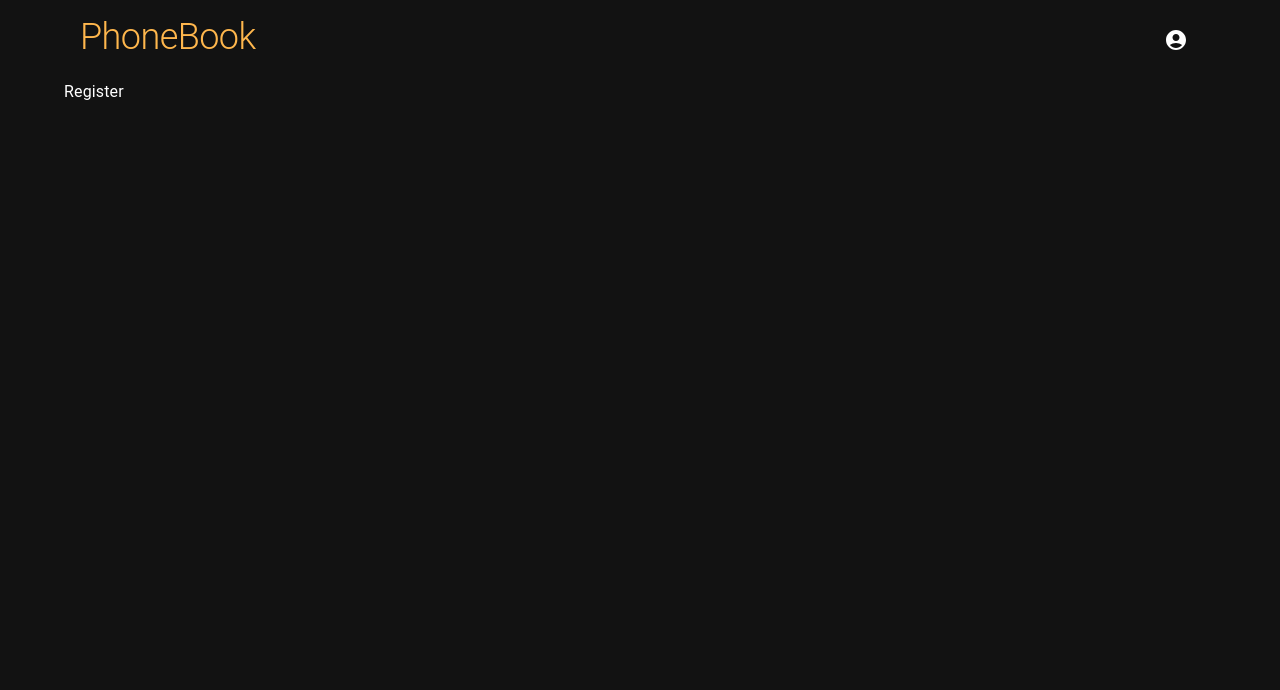
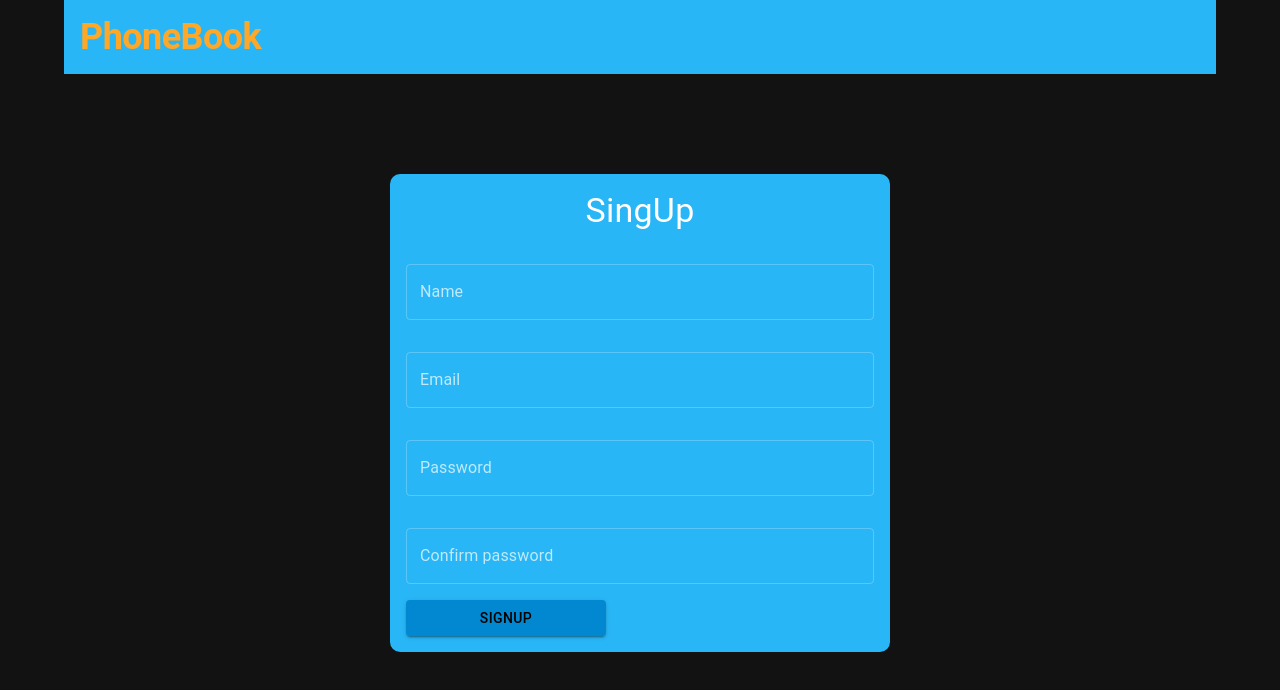
Before and after one commit to QuickerMaths/Phonebook, a React (Vite) app: page /#/register in a window 1280 px wide. Shown: the top 690 px of the page. Built offline with nearby package versions, Linux system fonts and the light colour scheme.

Commit message:
finished register component and its functionality

```diff
--- a/src/App.jsx
+++ b/src/App.jsx
@@ -11,7 +11,7 @@ const Register = lazy(() => import("./pages/register/Register"));
 
 const App = () => {
   return (
-    <Container sx={{ minHeight: "100vh" }}>
+    <Container sx={{ minheight: "100vh" }}>
       <Routes>
         <Route path="/" element={<SharedLayout />}>
           <Route index element={<Home />} />
--- /dev/null
+++ b/src/components/formUI/input-field/InputField.jsx
@@ -0,0 +1,29 @@
+import React from "react";
+import { FormLabel, TextField } from "@mui/material";
+import { useField } from "formik";
+import PropTypes from "prop-types";
+
+const InputField = ({ name, ...props }) => {
+  const [field, meta] = useField(name);
+
+  const config = {
+    ...field,
+    ...props,
+    placeholder: `Enter ${name}`,
+    variant: "outlined",
+    fullWidth: true,
+  };
+
+  if (meta && meta.touched && meta.error) {
+    config.error = true;
+    config.helperText = meta.error;
+  }
+
+  return <TextField {...config} sx={{ mt: 4 }} />;
+};
+
+InputField.propTypes = {
+  name: PropTypes.string.isRequired,
+};
+
+export default InputField;
--- /dev/null
+++ b/src/components/formUI/submit-button/SubmitButton.jsx
@@ -0,0 +1,35 @@
+import React from "react";
+import { Button } from "@mui/material";
+import { useFormikContext } from "formik";
+import PropTypes from "prop-types";
+import { useSelector } from "react-redux";
+
+const SubmitButton = ({ action }) => {
+  const { submitForm } = useFormikContext();
+  const { loading } = useSelector((state) => state.authSlice);
+
+  return (
+    <Button
+      variant="contained"
+      onClick={() => submitForm()}
+      sx={{
+        mt: 2,
+        minWidth: 200,
+        backgroundColor: "primary.dark",
+        "&:hover": {
+          backgroundColor: "primary.main",
+          opacity: [0.9, 0.8, 0.7],
+          color: "primary.contrastText",
+        },
+      }}
+    >
+      {loading ? "Loading..." : action}
+    </Button>
+  );
+};
+
+SubmitButton.propTypes = {
+  action: PropTypes.string.isRequired,
+};
+
+export default SubmitButton;
--- a/src/components/header/Header.jsx
+++ b/src/components/header/Header.jsx
@@ -1,10 +1,14 @@
 import React, { useState } from "react";
+import { useSelector } from "react-redux";
 import { Typography, Box, IconButton, Menu, MenuItem } from "@mui/material";
 import AccountCircle from "@mui/icons-material/AccountCircle";
+import { Link } from "react-router-dom";
 
 const Header = () => {
-  const isUserLoggedIn = true;
-  const userMail = "example@gmail.com";
+  const {
+    currentUser: { email },
+    token,
+  } = useSelector((state) => state.authSlice);
 
   const [anchorEl, setAnchorEl] = useState(null);
 
@@ -20,16 +24,21 @@ const Header = () => {
     <Box
       sx={{
         p: 2,
-        minHeight: "10vh",
         display: "flex",
         justifyContent: "space-between",
+        backgroundColor: "primary.main",
       }}
       component="header"
     >
-      <Typography variant="h1" sx={{ fontSize: 36, color: "secondary.main" }}>
-        PhoneBook
-      </Typography>
-      {isUserLoggedIn && (
+      <Link to="/" style={{ textDecoration: "none" }}>
+        <Typography
+          variant="h1"
+          sx={{ fontSize: 36, color: "secondary.main", fontWeight: "bold" }}
+        >
+          PhoneBook
+        </Typography>
+      </Link>
+      {token && (
         <div>
           <IconButton
             size="large"
@@ -39,7 +48,7 @@ const Header = () => {
             onClick={handleMenu}
             color="inherit"
           >
-            <AccountCircle />
+            <AccountCircle sx={{ color: "secondary.main" }} />
           </IconButton>
           <Menu
             id="menu-appbar"
@@ -56,7 +65,7 @@ const Header = () => {
             open={Boolean(anchorEl)}
             onClose={handleClose}
           >
-            <MenuItem onClick={handleClose}>{userMail}</MenuItem>
+            <MenuItem onClick={handleClose}>{email}</MenuItem>
             <MenuItem onClick={handleClose}>Logout</MenuItem>
           </Menu>
         </div>
--- a/src/main.jsx
+++ b/src/main.jsx
@@ -11,15 +11,15 @@ export const theme = createTheme({
   palette: {
     mode: "dark",
     primary: {
-      main: "#e3f2fd",
-      light: "#90caf9",
-      dark: "#42a5f5",
+      main: "#29b6f6",
+      light: "#4fc3f7",
+      dark: "#0288d1",
       contrastText: "#000",
     },
     secondary: {
-      main: "#ffb74d",
-      light: "#ffa726",
-      dark: "#ffa726",
+      main: "#ffa726",
+      light: "#ffb74d",
+      dark: "#f57c00",
       contrastText: "#000",
     },
   },
--- a/src/pages/home/Home.jsx
+++ b/src/pages/home/Home.jsx
@@ -6,7 +6,7 @@ const Home = () => {
   return (
     <Box
       sx={{
-        minHeight: "90vh",
+        minheight: "90vh",
         display: "flex",
         justifyContent: "center",
         alignItems: "center",
@@ -19,11 +19,15 @@ const Home = () => {
         sx={{
           fontSize: 24,
           fontWeight: "bold",
+          color: "secondary.main",
         }}
       >
         Welcome to PhoneBook
       </Typography>
-      <Typography variant="body1" sx={{ fontSize: 20, mt: 5 }}>
+      <Typography
+        variant="body1"
+        sx={{ fontSize: 20, mt: 5, color: "secondary.main" }}
+      >
         Register or Login
       </Typography>
 
@@ -32,9 +36,10 @@ const Home = () => {
           sx={{
             minWidth: 200,
             backgroundColor: "primary.dark",
+            color: "white",
+            fontWeight: "bold",
             "&:hover": {
-              backgroundColor: "primary.main",
-              opacity: [0.9, 0.8, 0.7],
+              backgroundColor: "primary.light",
               color: "primary.contrastText",
             },
           }}
@@ -47,9 +52,10 @@ const Home = () => {
           sx={{
             minWidth: 200,
             backgroundColor: "primary.dark",
+            color: "white",
+            fontWeight: "bold",
             "&:hover": {
-              backgroundColor: "primary.main",
-              opacity: [0.9, 0.8, 0.7],
+              backgroundColor: "primary.light",
               color: "primary.contrastText",
             },
           }}
--- a/src/pages/register/Register.jsx
+++ b/src/pages/register/Register.jsx
@@ -1,8 +1,103 @@
 import React from "react";
+import { useNavigate } from "react-router";
+import { useDispatch, useSelector } from "react-redux";
+import { Container, Box, Typography, Alert, Button, Grow } from "@mui/material";
+import { Form, Formik } from "formik";
 import { userSignUpValidationSchema } from "../../validation/userSignUpValidation";
+import { signupUser } from "../../redux/auth/operations";
+import { resetError } from "../../redux/auth/authSlice";
+import InputField from "../../components/formUI/input-field/InputField";
+import SubmitButton from "../../components/formUI/submit-button/SubmitButton";
 
 const Register = () => {
-  return <div>Register</div>;
+  const dispatch = useDispatch();
+  const navigate = useNavigate();
+  const { status, error } = useSelector((state) => state.authSlice);
+
+  return (
+    <Container minheight="90vh">
+      <Box
+        sx={{
+          position: "relative",
+          maxWidth: "500px",
+          mx: "auto",
+          mt: "100px",
+          backgroundColor: "primary.main",
+          display: "flex",
+          flexDirection: "column",
+          alignItems: "center",
+          justifyContent: "center",
+          p: 2,
+          borderRadius: "10px",
+        }}
+      >
+        {error && (
+          <Grow
+            in={error}
+            style={{ transformOrigin: "0 0 0 0" }}
+            {...(error ? { timeout: 1000 } : {})}
+            unmountOnExit
+          >
+            <Alert
+              sx={{
+                width: "100%",
+                mx: "auto",
+                position: "absolute",
+                top: "-80px",
+              }}
+              severity="error"
+              variant="outlined"
+              action={
+                <Button
+                  color="inherit"
+                  size="small"
+                  onClick={() => dispatch(resetError())}
+                >
+                  CLOSE
+                </Button>
+              }
+            >
+              <strong>{error}</strong>
+            </Alert>
+          </Grow>
+        )}
+        <Typography variant="h4">SingUp</Typography>
+        <Formik
+          initialValues={{
+            name: "",
+            email: "",
+            password: "",
+            confirmPassword: "",
+          }}
+          validationSchema={userSignUpValidationSchema}
+          onSubmit={async (values) => {
+            dispatch(
+              signupUser({
+                name: values.name,
+                email: values.email,
+                password: values.password,
+              })
+            );
+            if (status === "fulfilled") {
+              navigate("/");
+            }
+          }}
+        >
+          <Form>
+            <InputField name="name" label="Name" />
+            <InputField name="email" label="Email" />
+            <InputField name="password" type="password" label="Password" />
+            <InputField
+              name="confirmPassword"
+              type="password"
+              label="Confirm password"
+            />
+            <SubmitButton action="SignUp" />
+          </Form>
+        </Formik>
+      </Box>
+    </Container>
+  );
 };
 
 export default Register;
--- a/src/redux/auth/authSlice.js
+++ b/src/redux/auth/authSlice.js
@@ -5,27 +5,36 @@ const initialState = {
   currentUser: { name: null, email: null },
   token: localStorage.getItem("token") ? localStorage.getItem("token") : null,
   loading: false,
+  status: "idle",
   error: null,
 };
 
 const authSlice = createSlice({
   name: "authSlice",
   initialState,
-  reducers: {},
+  reducers: {
+    resetError: (state, _) => {
+      if (state.error) state.error = null;
+    },
+  },
   extraReducers: (builder) => {
     builder.addCase(signupUser.pending, (state, _) => {
       state.loading = true;
+      state.status = "pending";
+      if (state.error) state.error = null;
     });
     builder.addCase(signupUser.fulfilled, (state, action) => {
       if (state.loading) {
         state.loading = false;
-        state.currentUser = action.payload.user;
+        state.status = "fulfilled";
+        state.currentUser.name = action.payload.user.name;
+        state.currentUser.email = action.payload.user.email;
         state.token = action.payload.token;
-        localStorage.setItem("token", action.payload.token);
       }
     });
     builder.addCase(signupUser.rejected, (state, action) => {
       if (state.loading) {
+        state.status = "rejected";
         state.loading = false;
         state.error = action.payload;
       }
@@ -33,4 +42,6 @@ const authSlice = createSlice({
   },
 });
 
+export const { resetError } = authSlice.actions;
+
 export default authSlice.reducer;
--- a/src/redux/auth/operations.js
+++ b/src/redux/auth/operations.js
@@ -1,16 +1,29 @@
 import { createAsyncThunk } from "@reduxjs/toolkit";
 import axios from "axios";
 
-const baseUrl = "https://connections-api.herokuapp.com/users/signup";
+const baseUrl = "https://connections-api.herokuapp.com";
 
 export const signupUser = createAsyncThunk(
   "auth/signupUser",
-  async (credentials, thunkAPI) => {
+  async ({ name, email, password }, thunkAPI) => {
     try {
-      const response = await axios.post(`${baseUrl}/users/signup`, credentials);
+      const response = await axios.post(
+        `${baseUrl}/users/signup`,
+        {
+          name,
+          email,
+          password,
+        },
+        {
+          headers: {
+            "Content-Type": "application/json",
+          },
+        }
+      );
+
       return response.data;
     } catch (error) {
-      return thunkAPI.rejectWithValue("User with this email already exists");
+      return thunkAPI.rejectWithValue(error.message);
     }
   }
 );
--- a/src/validation/userSignUpValidation.js
+++ b/src/validation/userSignUpValidation.js
@@ -16,4 +16,8 @@ export const userSignUpValidationSchema = yup.object().shape({
     .min(8, "Password is too short - should be 8 chars minimum.")
     .max(35, "Password is too long - should be 35 chars maximum.")
     .matches(/(?=.*[0-9])/, "Password must contain a number."),
+  confirmPassword: yup
+    .string()
+    .required("Please confirm your password.")
+    .oneOf([yup.ref("password"), null], "Passwords must match"),
 });
```
